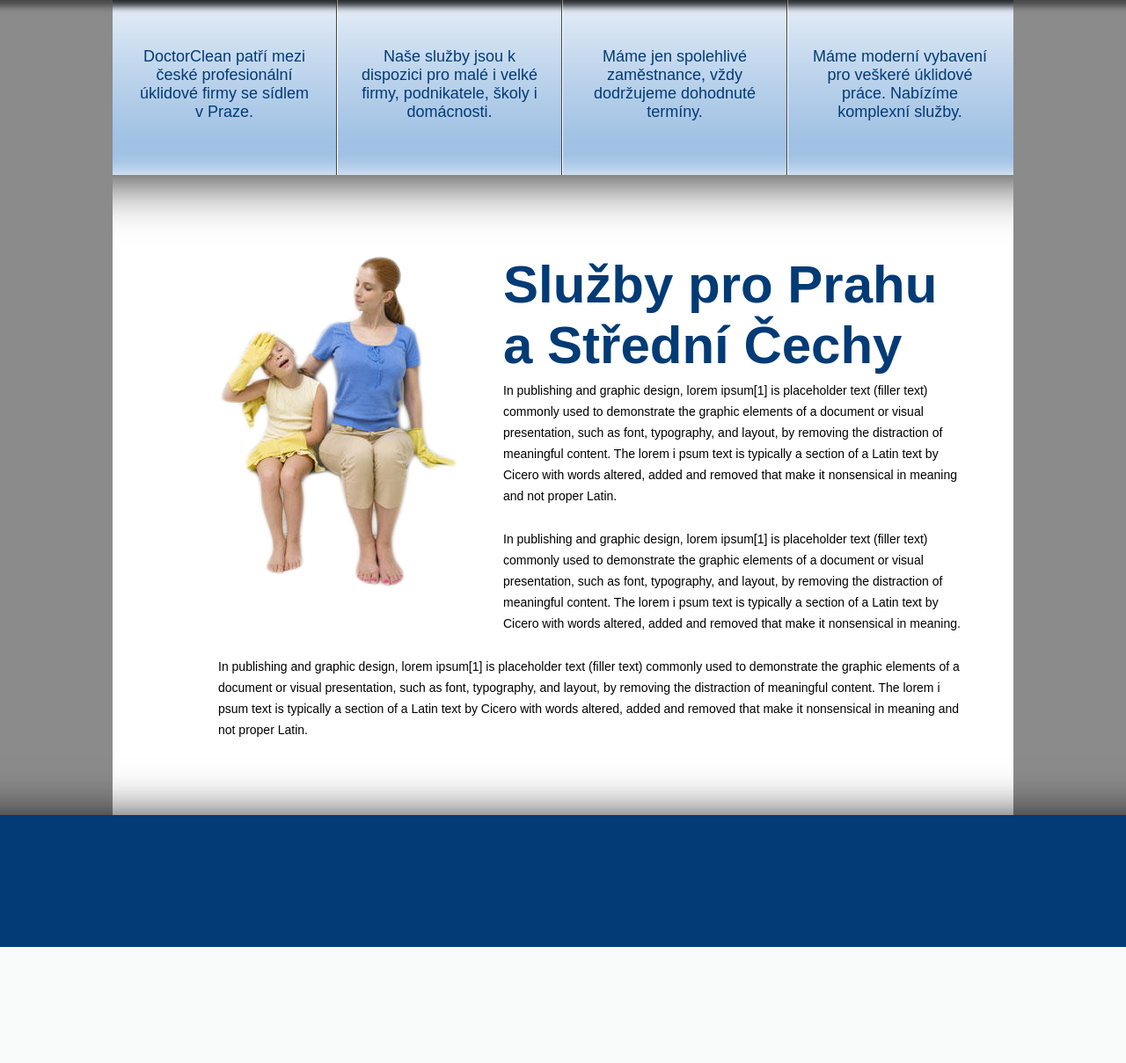
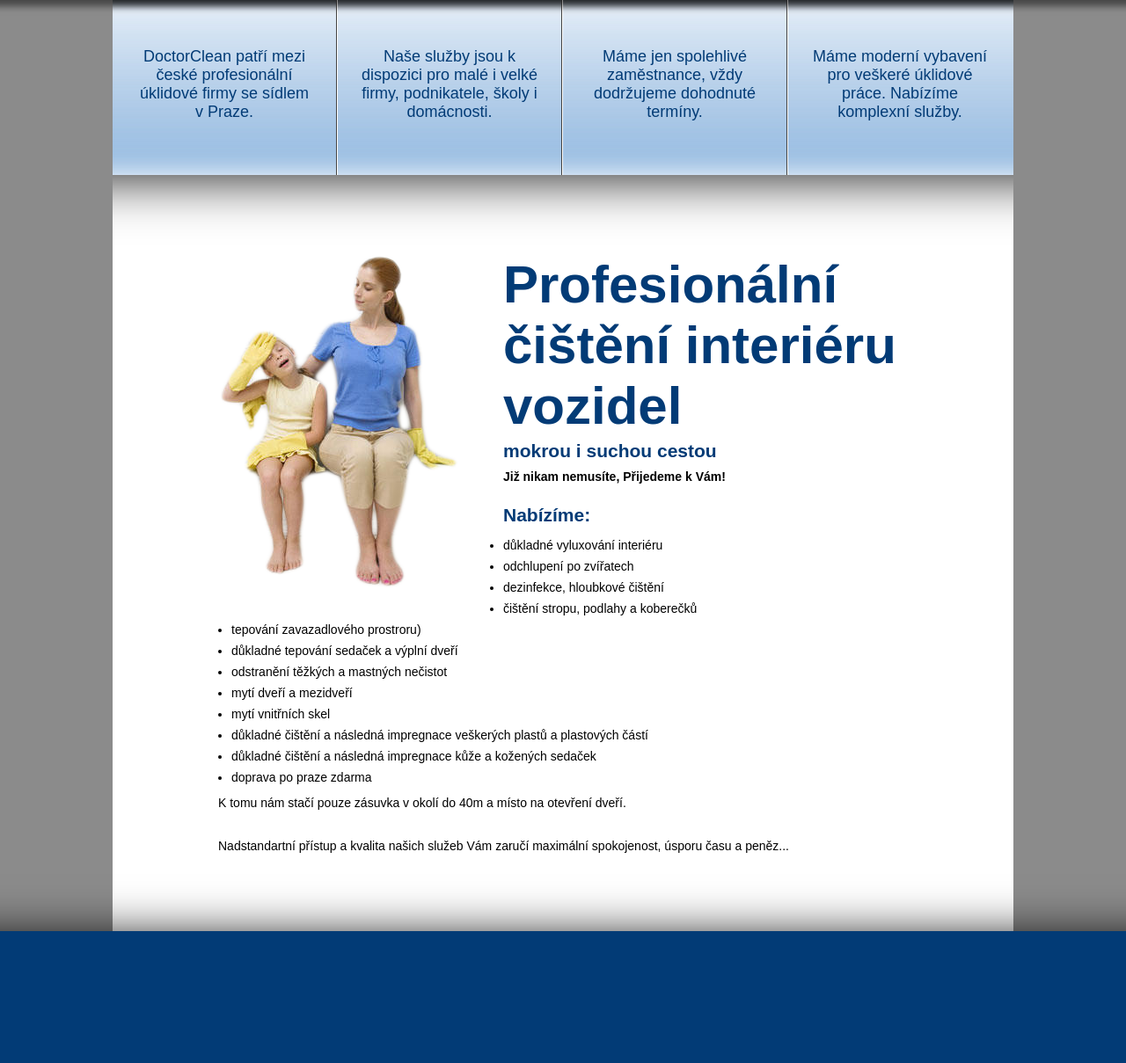
Before and after one commit to doomy/doctorclean, a PHP site: page /index.php?p=cisteni-aut in a window 1280 px wide. Shown: the part 351-1560 px from the top of the page at 88% size. Before the commit the page ends 1428 px from the top, so only its background shows below. Run offline with PHP 8.4, Linux system fonts and the light colour scheme.

Commit message:
Add some more content

```diff
--- a/css/main.css
+++ b/css/main.css
@@ -16,7 +16,7 @@ h1 {
     margin-bottom: 5px;
 }
 
-ul { margin-left: 15px; }
+ul { margin-left: 15px; margin-top: 10px; line-height: 24px; }
 
 p {
     margin-top: 5px;
@@ -188,3 +188,10 @@ p {
     height: 150px;
     background-color: #023b76;
 }
+
+.footer .footer-main-area {
+    width: 1024px;
+    margin: 0 auto;
+}
+
+.footer .footer-main-area .left-column {}
--- a/inc/cisteni-aut.html
+++ b/inc/cisteni-aut.html
@@ -1,23 +1,30 @@
-<h1>Služby pro Prahu a Střední Čechy</h1>
+<h1>Profesionální čištění interiéru vozidel</h1>
+
+<h2>mokrou i suchou cestou</h2>
 
 <p>
-    In publishing and graphic design, lorem ipsum[1] is placeholder text (filler text) commonly
-    used to demonstrate the graphic elements of a document or visual presentation, such as font,
-    typography, and layout, by removing the distraction of meaningful content. The lorem i
-    psum text is typically a section of a Latin text by Cicero with words altered, added and
-    removed that make it nonsensical in meaning and not proper Latin.
+    <strong>Již nikam nemusíte, Přijedeme k Vám!</strong>
+</p>
+
+<h2>Nabízíme:</h2>
+
+<ul>
+    <li>důkladné vyluxování interiéru</li>
+    <li>odchlupení po zvířatech</li>
+    <li>dezinfekce, hloubkové čištění</li>
+    <li>čištění stropu, podlahy a koberečků</li>
+    <li>tepování zavazadlového prostroru)</li>
+    <li>důkladné tepování sedaček a výplní dveří</li>
+    <li>odstranění těžkých a mastných nečistot</li>
+    <li>mytí dveří a mezidveří</li>
+    <li>mytí vnitřních skel</li>
+    <li>důkladné čištění a následná impregnace veškerých plastů a plastových částí</li>
+    <li>důkladné čištění a následná impregnace kůže a kožených sedaček</li>
+    <li>doprava po praze zdarma</li>
+</ul>
+<p>
+    K tomu nám stačí pouze zásuvka v okolí do 40m a místo na otevření dveří.
 </p>
 <p>
-    In publishing and graphic design, lorem ipsum[1] is placeholder text (filler text) commonly
-    used to demonstrate the graphic elements of a document or visual presentation, such as font,
-    typography, and layout, by removing the distraction of meaningful content. The lorem i
-    psum text is typically a section of a Latin text by Cicero with words altered, added and
-    removed that make it nonsensical in meaning.
+     Nadstandartní přístup a kvalita našich služeb Vám zaručí maximální spokojenost, úsporu času a peněz...
 </p>
-<p>
-    In publishing and graphic design, lorem ipsum[1] is placeholder text (filler text) commonly
-    used to demonstrate the graphic elements of a document or visual presentation, such as font,
-    typography, and layout, by removing the distraction of meaningful content. The lorem i
-    psum text is typically a section of a Latin text by Cicero with words altered, added and
-    removed that make it nonsensical in meaning and not proper Latin.
-</p>
--- a/index.php
+++ b/index.php
@@ -83,6 +83,12 @@
             </div>
         </div>
         <div class="footer">
+            <div class="footer-main-area">
+                <div class="left-column">
+                </div>
+                <div class="right-column">
+                </div>
+            </div>
         </div>
     </body>
 </html>
```
Also changed, not shown: inc/cisteni-a-dezinfekce-klimatizace.html (+28 -16 lines).
